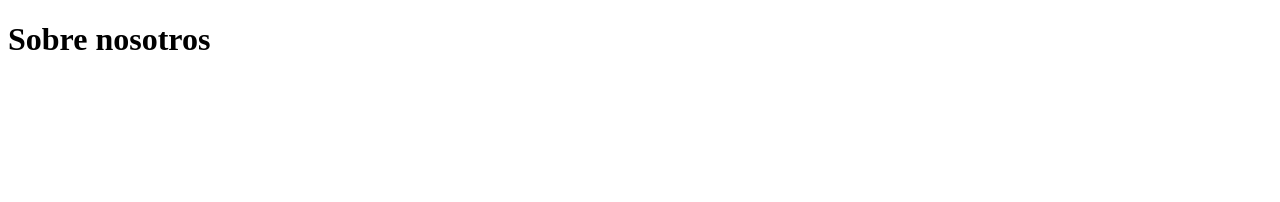
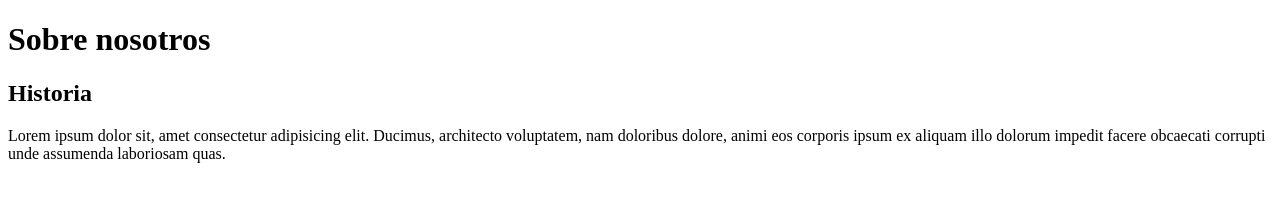
Before and after one commit to Rafael-VLA/sitio-web-git-inicios, a plain HTML site: page about.html in a window 1280 px wide. Drawn offline with Linux system fonts and the light colour scheme.

Commit message:
Se agrego la seccion de historia

```diff
--- a/about.html
+++ b/about.html
@@ -7,5 +7,10 @@
 </head>
 <body>
     <h1>Sobre nosotros</h1>
+
+    <section>
+        <h2>Historia</h2>
+        <p>Lorem ipsum dolor sit, amet consectetur adipisicing elit. Ducimus, architecto voluptatem, nam doloribus dolore, animi eos corporis ipsum ex aliquam illo dolorum impedit facere obcaecati corrupti unde assumenda laboriosam quas.</p>
+    </section>
 </body>
 </html>
```
